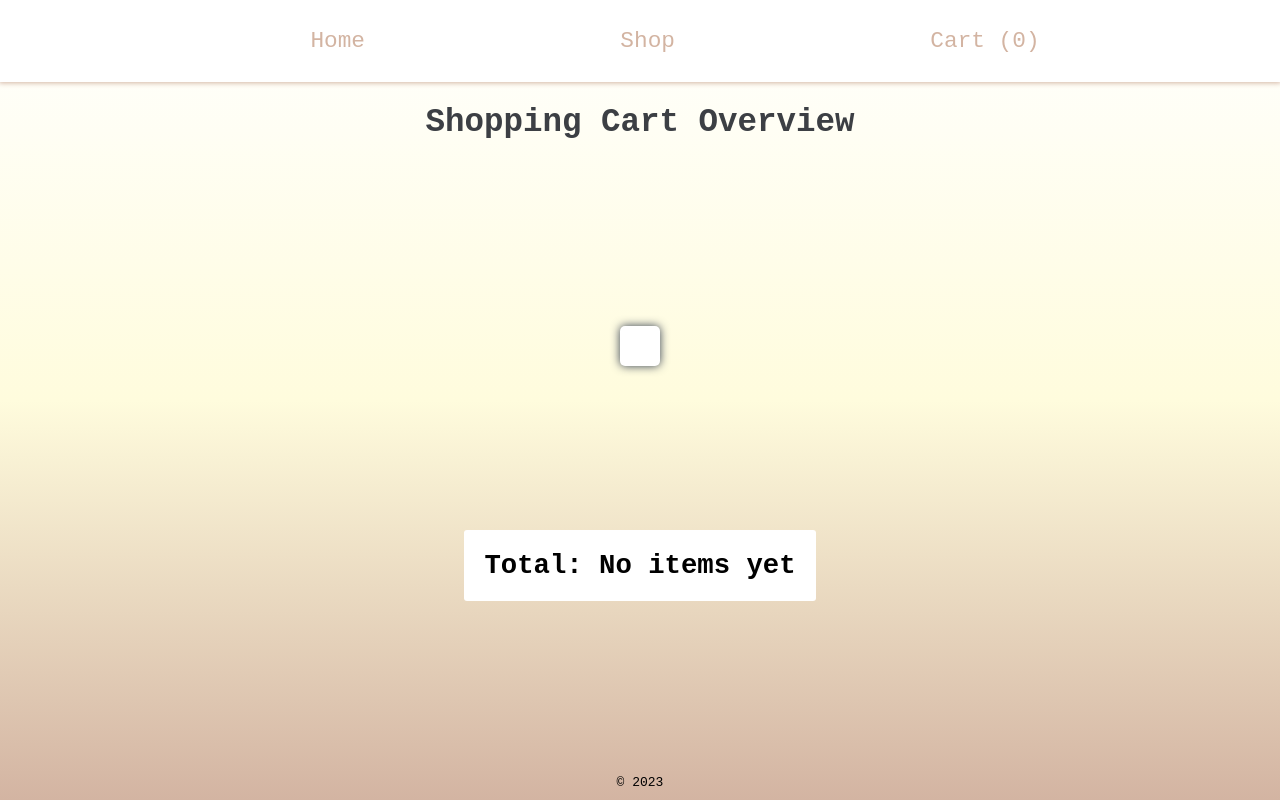
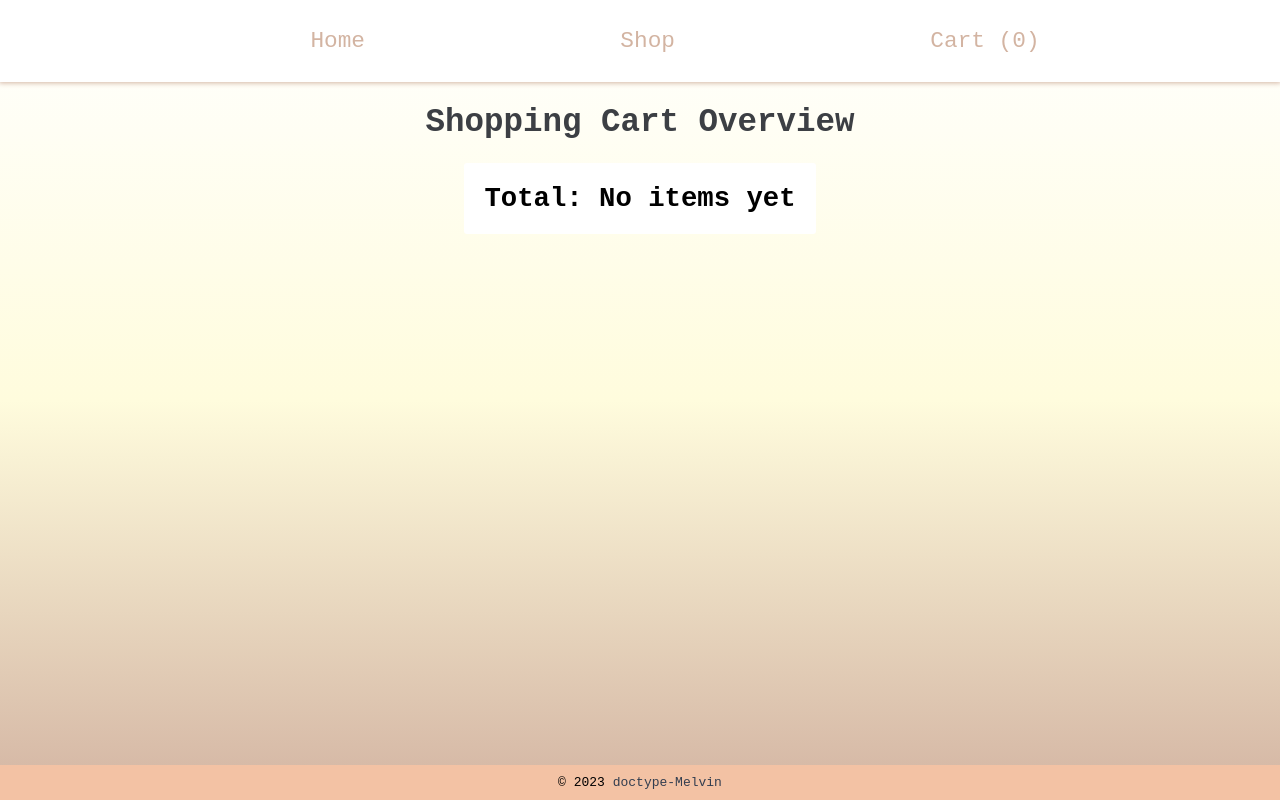
Before and after one commit to doctype-Melvin/shopping-cart, a React (Vite) app: page /shopping-cart/components/Cart in a window 1280 px wide. Built offline with nearby package versions, Linux system fonts and the light colour scheme.

Commit message:
adds github to footer and removes red border around modal

```diff
--- a/src/App.css
+++ b/src/App.css
@@ -297,7 +297,7 @@ body {
   bottom: 25vh;
   height: 450px;
   width: 600px;
-  border: solid red 2px;
+  box-shadow: 0 0 12px 0px var(--dark2);
 }
 
 .overview {
@@ -312,7 +312,15 @@ body {
 
 .modalClose {
   float: right;
-  margin: 15px
+  margin: 15px;
+  border: none;
+  background-color: var(--light2);
+  padding: 5px 10px;
+}
+
+.modalClose:hover {
+  background-color: var(--light1);
+  cursor: pointer;
 }
 
 .modalTitle {
@@ -328,4 +336,10 @@ body {
 footer {
   text-align: center;
   padding: 10px;
+  background-color: var(--light2);
 }
+
+footer > a {
+  text-decoration: none;
+  color: var(--dark1);
+}
--- a/src/components/Cart.jsx
+++ b/src/components/Cart.jsx
@@ -16,7 +16,7 @@ const Cart = (props) => {
     return (
         <div className="cartContainer">
             <h1 className="title">Shopping Cart Overview</h1>
-            <div className="orderDetails">
+            {props.order.length > 0  && <div className="orderDetails">
                 {props.order.map(item => {
                     return (
                         <Card
@@ -30,7 +30,7 @@ const Cart = (props) => {
                         />
                     )
                 })}
-            </div>
+            </div>}
             <div className="summary">
                 {'Total: ' + reduceAmount()}
             </div>
--- a/src/components/Footer.jsx
+++ b/src/components/Footer.jsx
@@ -3,7 +3,7 @@ import React from "react";
 const Footer = () => {
     return (
         // <div className="footerContainer">
-            <footer>&copy; 2023</footer>
+            <footer>&copy; 2023 <a target="_blank" href="https://www.github.com/doctype-Melvin">doctype-Melvin</a></footer>
         // {/* </div> */}
     )
 }
```
